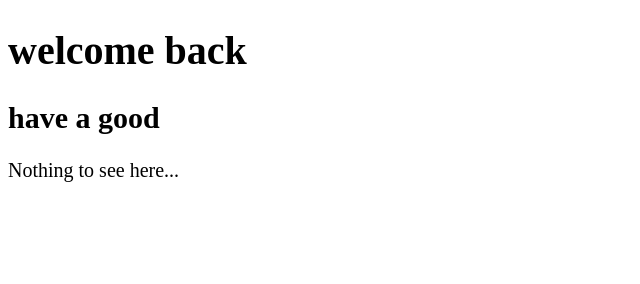
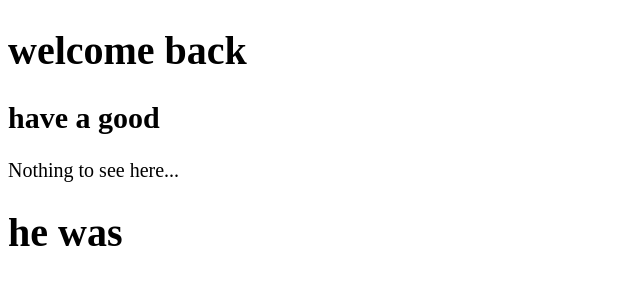
Before and after one commit to nniro3132/demo, a plain HTML site: page index.html in a window 1280 px wide. Shown: the whole page, without its empty margins (0-640 px from the left). Drawn offline with Linux system fonts and the light colour scheme.

Commit message:
update index.html

```diff
--- a/index.html
+++ b/index.html
@@ -20,5 +20,6 @@
   <p>Nothing to see here...</p>
   <!-- Project -->
   <script src="main.js"></script>
+  <h1>he was </h1>
 </body>
 </html>
```
